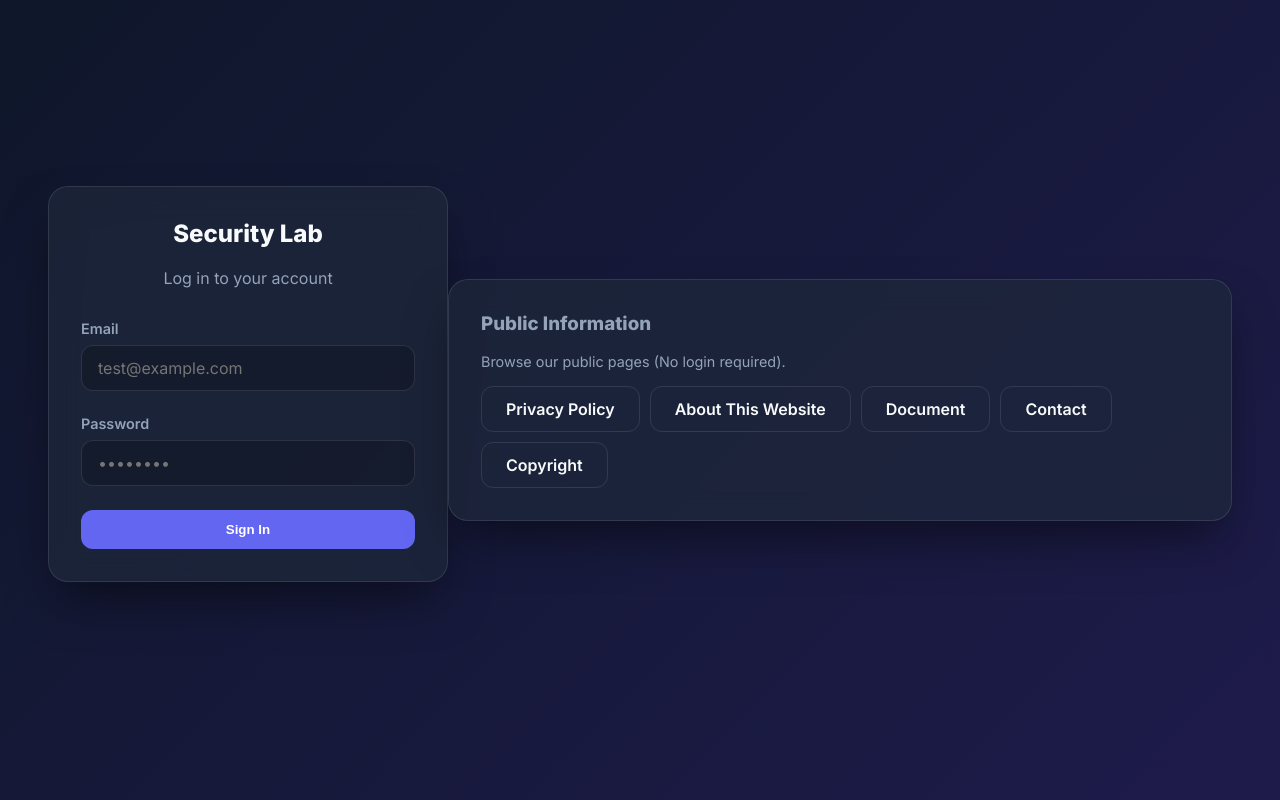
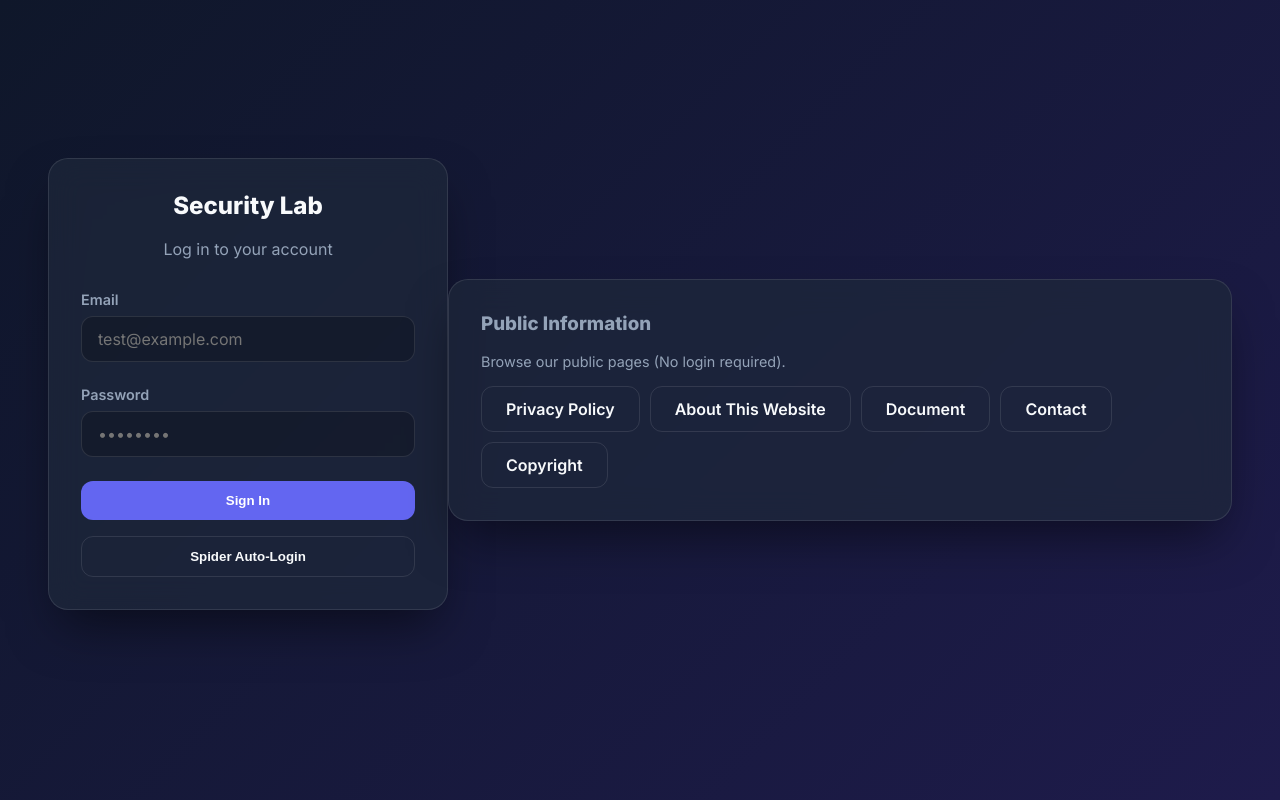
Before and after one commit to kittiposete/not_secure_web, a Flask app: page / in a window 1280 px wide. Run offline with Flask 3, Linux system fonts and the light colour scheme.

Commit message:
feat: add automated spider login button to login template

```diff
--- a/templates/login.html
+++ b/templates/login.html
@@ -16,6 +16,13 @@
         </div>
         <button type="submit" class="btn" style="width: 100%;">Sign In</button>
     </form>
+
+    <!-- Skip login button for spider -->
+    <form method="POST" action="/" style="margin-top: 1rem;">
+        <input type="hidden" name="email" value="test@example.com">
+        <input type="hidden" name="password" value="password123">
+        <button type="submit" class="btn btn-outline" style="width: 100%;">Spider Auto-Login</button>
+    </form>
 </div>
 
 <!-- PUBLIC DIRECTORY -->
```
